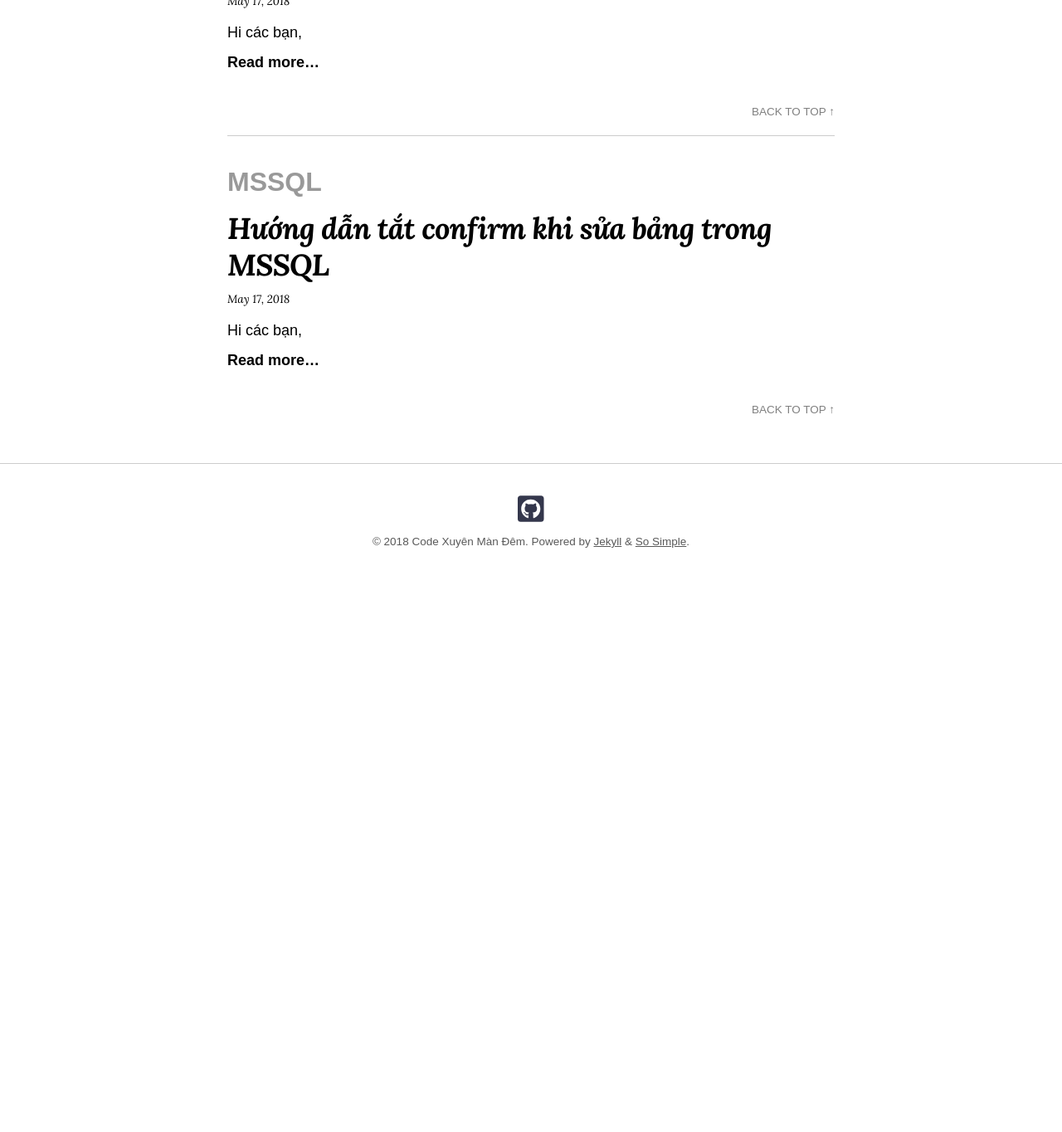
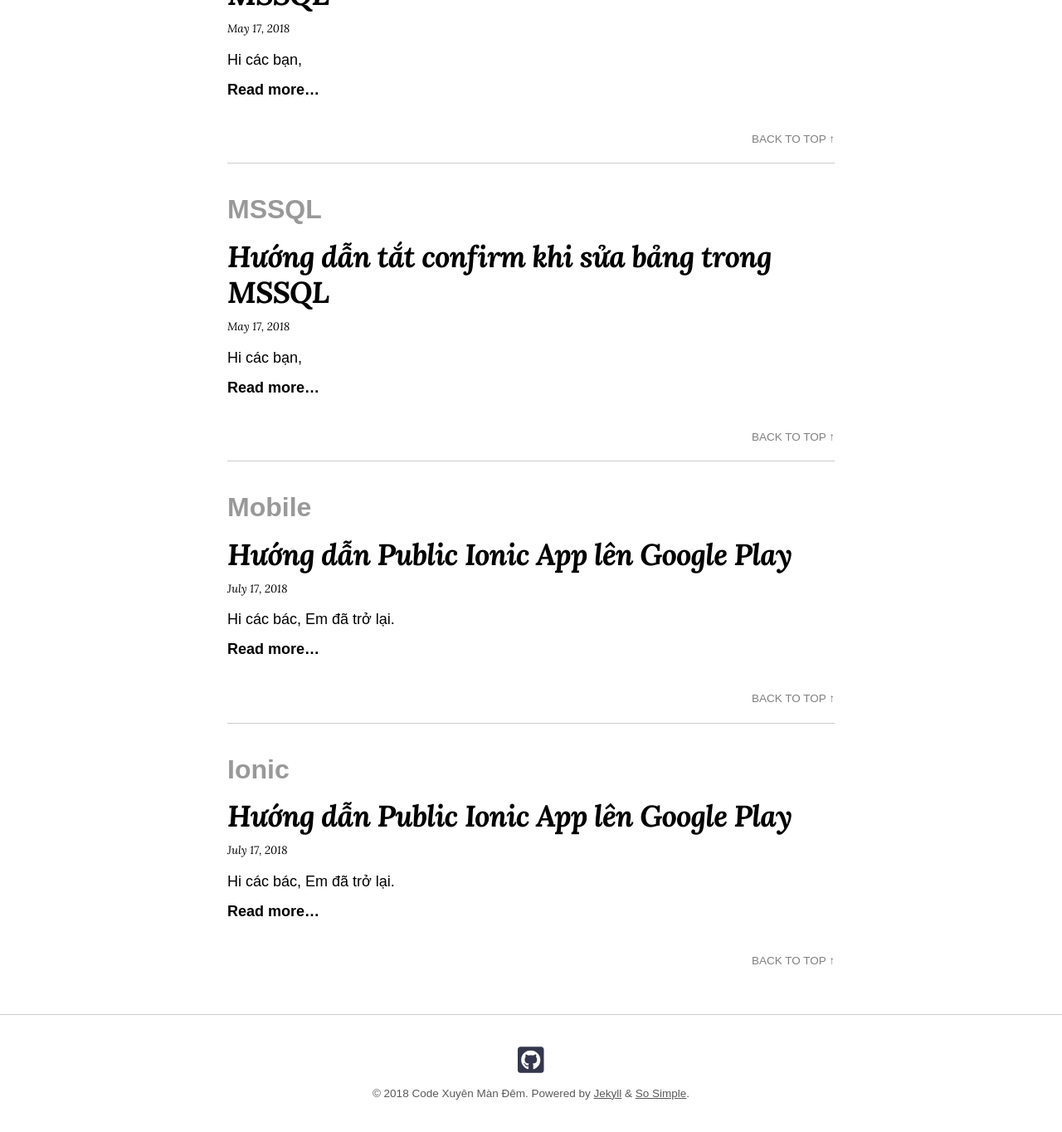
Before and after one commit to doanhkaka/myblog, a Jekyll site: the page built from example/categories.md, in a window 1280 px wide and 1400 px high, scrolled down 2449 px. Shown: the top 1364 px of the window at 83% size. Built offline with Jekyll 4.4.1, drawn with Linux system fonts in a browser that asks for light colours; nearby versions of some CDN libraries; some web fonts are replaced; before the commit the page ends 3185 px from its top, so only the background shows below that; part of the change alters nothing that is shown.

Commit message:
Update ionic app

```diff
--- a/_config.yml
+++ b/_config.yml
@@ -26,8 +26,6 @@ read_time: # reading time estimates, e.g. true
 words_per_minute: # 200
 mathjax: # MathJax equations, e.g. true
 google_fonts:
-  - name: "Tahoma"
-    weights: "400,400i,700,700i"
   - name: "Lora"
     weights: "400,400i,700,700i"
 google_analytics: # Google Analytics id, e.g. "UA-NNNNNNNN-N"
--- a/_includes/head.html
+++ b/_includes/head.html
@@ -2,6 +2,7 @@
   <meta charset="utf-8">
   <meta http-equiv="X-UA-Compatible" content="IE=edge">
   <meta name="viewport" content="width=device-width, initial-scale=1">
+  <link rel="shortcut icon" href="/assets/images/templates/favicon.ico">
   {% if site.owner.google.verify %}<meta name="google-site-verification" content="{{ site.owner.google.verify }}">{% endif %}
   {% if site.owner.bing-verify %}<meta name="msvalidate.01" content="{{ site.owner.bing-verify }}">{% endif %}
 
--- /dev/null
+++ b/_posts/2018-07-17-huong-dan-public-app-ionic-google-play.md
@@ -0,0 +1,28 @@
+---
+layout: post
+title:  "Hướng dẫn Public Ionic App lên Google Play"
+date:   2018-07-17 17:17:17 +0700
+categories: Mobile Ionic
+---
+
+Hi các bác, Em đã trở lại.
+
+Hôm nay Em sẽ chia sẻ cách upload ứng dụng viết bằng Ionic lên Google Play.
+Em chọn Ionic để viết app vì nó dùng AngularJS và cú pháp giống Javascript.
+
+I. Cập nhật thông tin của ứng dụng:
+- Các bác mở file `config.xml` ở ngay ngoài cùng ra rồi sửa các thẻ:
+	+ widget: `attribute: id` => cái này sẽ là id của bạn khi lên sóng, không thể thay đổi, `version`: cần phải thay đổi mỗi lần tạo release.
+	+ name: Tên ứng dụng sẽ hiển thị sau khi cài đặt
+	+ description:
+	+ author:
+
+![Thông tin ứng dụng](/assets/images/posts/public-app-ionic-1.png "Thông tin ứng dụng")
+
+II. Gõ lệnh ra sản phẩm:
+- Chắc hẳn trong quá trình code các bác đã build thử app lên điện thoại của mềnh và test chán chê rồi nên bỏ qua bước `add platform` nhóe.
+- Gõ luôn lệnh: `ionic cordova build android --release` cho máu
+
+![Gõ lệnh ra sản phẩm](/assets/images/posts/public-app-ionic-1.png "Gõ lệnh ra sản phẩm")
+
+- File `app-release-unsigned.apk` đã xuất hiện ở `platforms\android\app\build\outputs\apk\release` nhưng chưa đem đi bán ngay được đâu nhóe.
```
Also changed, not shown: assets/images/posts/public-app-ionic-1.png (added), assets/images/templates/favicon.ico (added), 2 other files.
